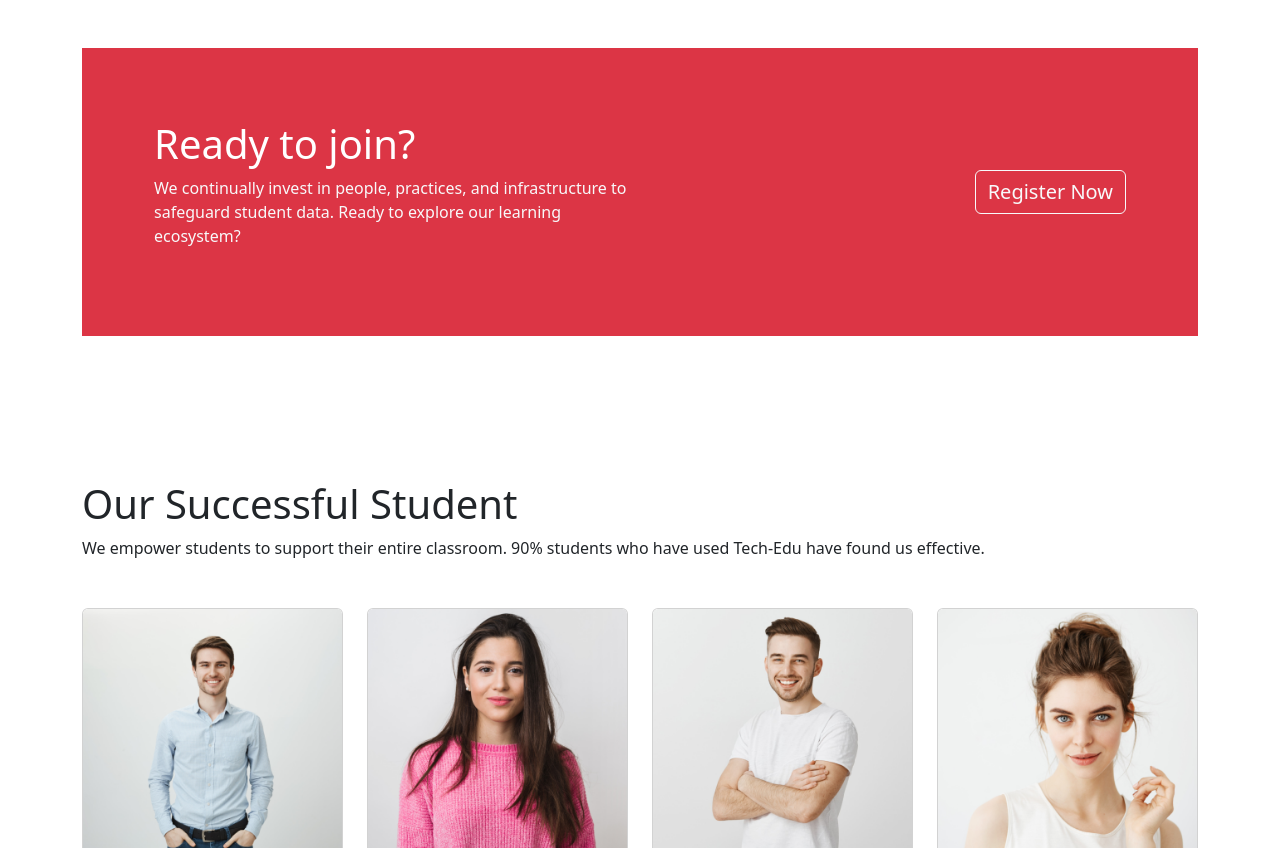
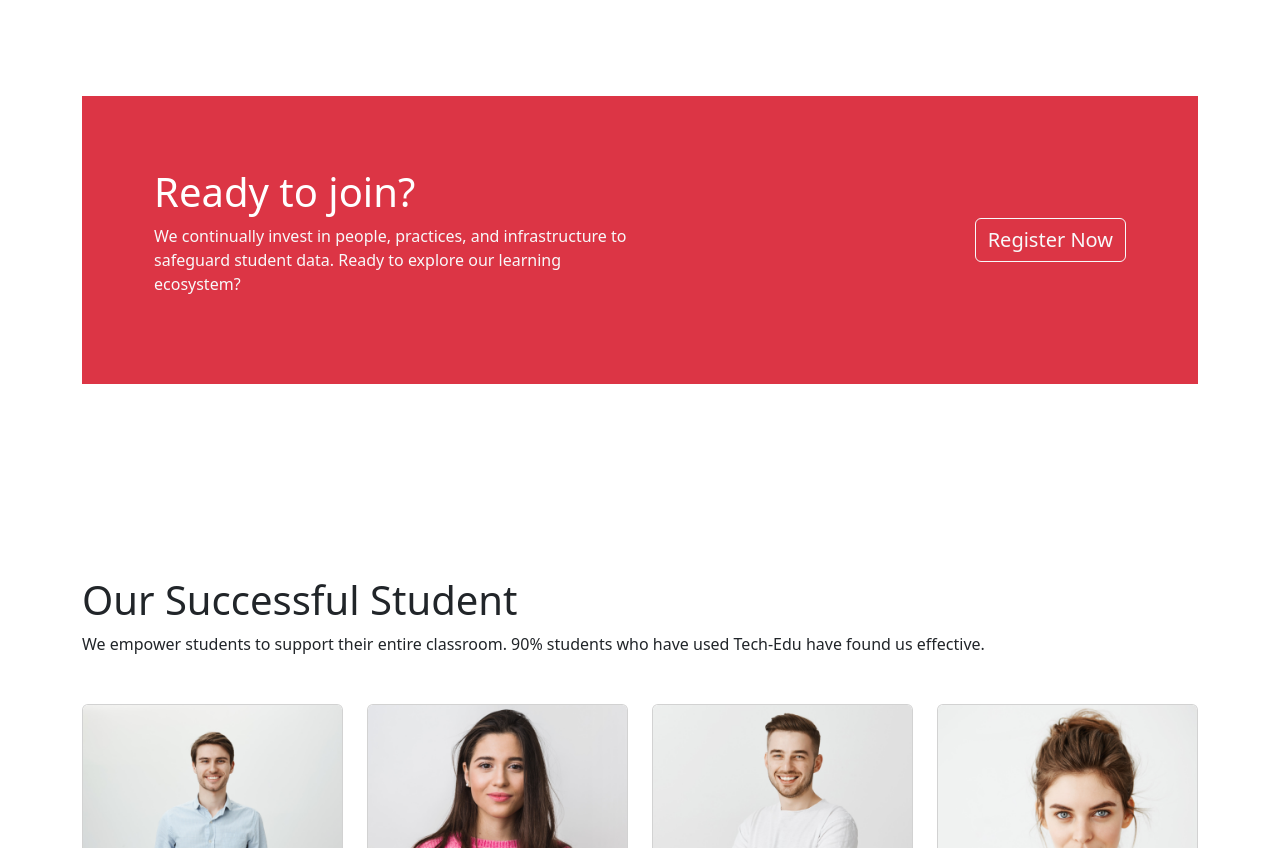
Before and after one commit to farhanchy99/tecch-edu, a plain HTML site: page index.html in a window 1280 px wide. Shown: the part 2100-2948 px from the top of the page. Drawn offline with nearby package versions, Linux system fonts and the light colour scheme.

Commit message:
10th commit

```diff
--- a/index.html
+++ b/index.html
@@ -224,7 +224,7 @@
       <!-- Aboutus-sec End -->
 
       <!-- Register-sec Start -->
-      <section class="regi container mt-5 ">
+      <section class="regi container mt-5 py-5">
         <div class="container bg-danger text-center text-lg-start p-5">
           <div class="row d-inline-block d-lg-flex align-items-center p-lg-4">
             <div class="col-lg-6 ">
```
